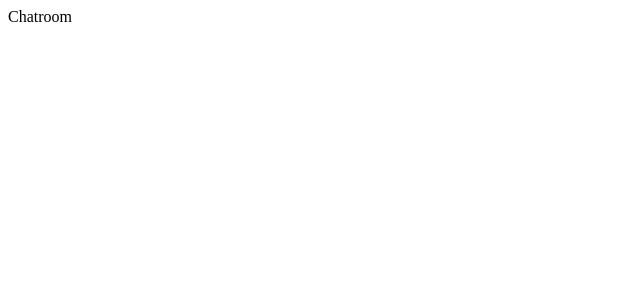
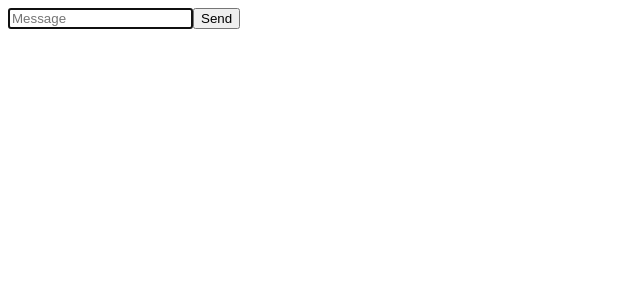
Before and after one commit to sequoian/chatroom, a React (Create React App) app: page / in a window 1280 px wide. Shown: the top 300 px of the page, without its empty margins (0-640 px from the left). Built offline with nearby package versions, Linux system fonts and the light colour scheme.

Commit message:
send message

```diff
--- /dev/null
+++ b/src/actions/index.js
@@ -0,0 +1,14 @@
+export const addMessage = text => {
+  return {
+    type: 'ADD_MESSAGE',
+    created: Date.now(),
+    text
+  }
+}
+
+export const deleteMessage = id => {
+  return {
+    type: 'DELETE_MESSAGE',
+    id
+  }
+}
--- a/src/components/App.js
+++ b/src/components/App.js
@@ -1,10 +1,11 @@
 import React, { Component } from 'react'
+import SendMessage from './SendMessage'
 
 class App extends Component {
   render() {
     return (
       <div className="App">
-        Chatroom
+        <SendMessage />
       </div>
     )
   }
--- /dev/null
+++ b/src/components/SendMessage.js
@@ -0,0 +1,31 @@
+import React from 'react'
+import {connect} from 'react-redux'
+import {addMessage} from '../actions'
+
+let SendMessage = ({dispatch}) => {
+  let input
+  return (
+    <form
+      onSubmit={e => {
+        e.preventDefault()
+        if (input.value.trim()) {
+          dispatch(addMessage(input.value))
+          input.value = ''
+        }
+        document.getElementById('msg-input').focus()
+      }}
+    >
+      <input
+        id="msg-input"
+        ref={node => input = node}
+        placeholder="Message"
+        autoFocus
+      />
+      <button>Send</button>
+    </form>
+  )
+}
+
+SendMessage = connect()(SendMessage)
+
+export default SendMessage
--- a/src/index.js
+++ b/src/index.js
@@ -1,7 +1,22 @@
 import React from 'react'
 import ReactDOM from 'react-dom'
+import {createStore} from 'redux'
+import {Provider} from 'react-redux'
+import reducers from './reducers'
 import App from './components/App'
 import registerServiceWorker from './registerServiceWorker'
 
-ReactDOM.render(<App />, document.getElementById('root'))
+const store = createStore(reducers)
+
+store.subscribe(() => {
+  console.log(store.getState())
+})
+
+ReactDOM.render(
+  <Provider store={store}>
+    <App />
+  </Provider>,
+  document.getElementById('root')
+)
+
 registerServiceWorker()
--- /dev/null
+++ b/src/reducers/index.js
@@ -0,0 +1,20 @@
+const messages = (state = [], action) => {
+  switch (action.type) {
+    case 'ADD_MESSAGE':
+      return [
+        ...state,
+        {
+          text: action.text,
+          created: action.created
+        }
+      ]
+    case 'DELETE_MESSAGE':
+      return state.filter(msg =>
+        msg.created !== action.id
+      )
+    default:
+      return state
+  }
+}
+
+export default messages
```
